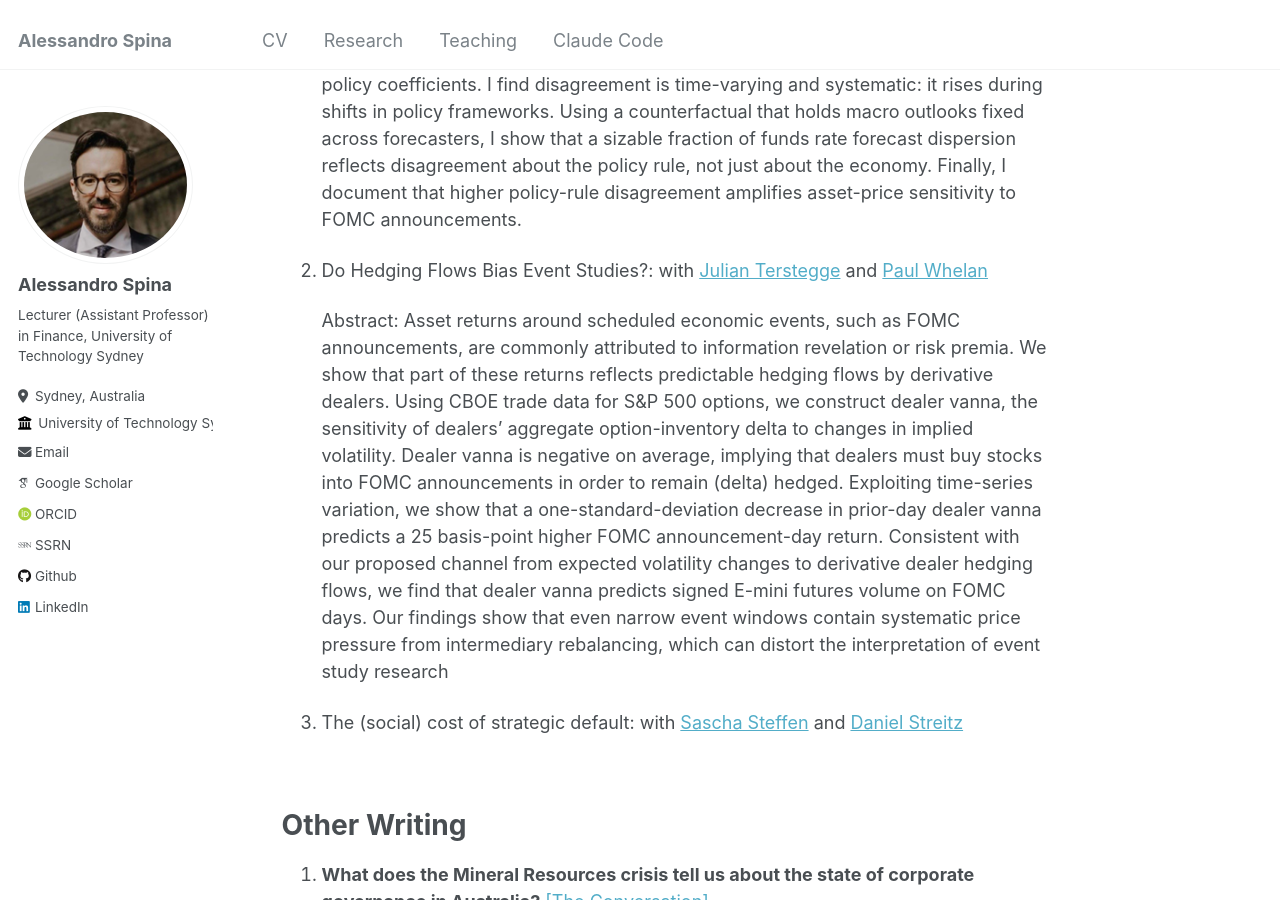
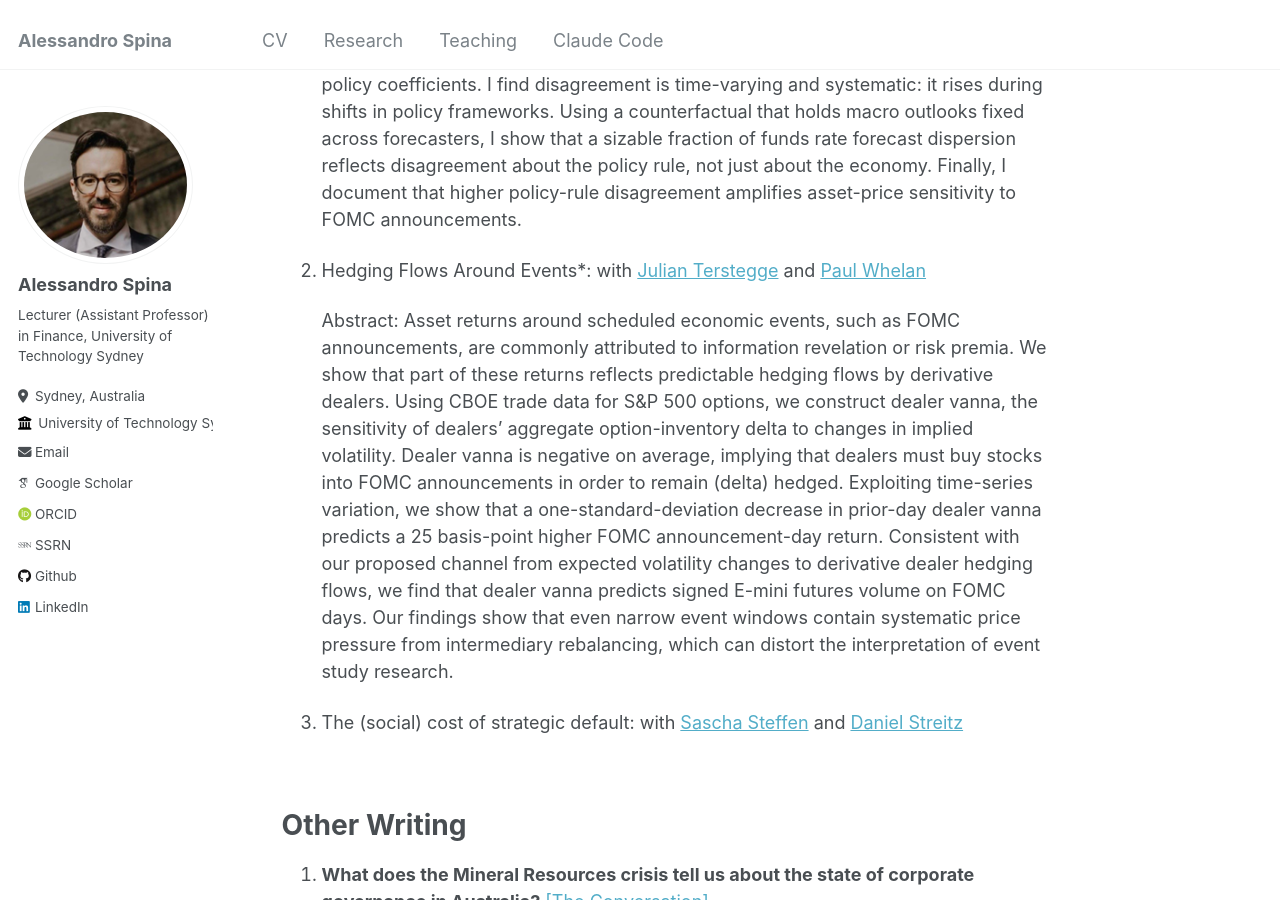
Before and after one commit to aspi6246/aspi6246.github.io, a Jekyll site: the page built from _pages/about.md, in a window 1280 px wide and 900 px high, scrolled down 1019 px. Built offline with Jekyll 4.4.1, drawn with Linux system fonts in a browser that asks for light colours; some web fonts are replaced.

Commit message:
Update paper 2 title to Hedging Flows Around Events*
Renamed from "Do Hedging Flows Bias Event Studies?" and added trailing
period to abstract on about and publications pages.

Co-Authored-By: Claude Opus 4.6 <noreply@anthropic.com>

```diff
--- a/_pages/about.md
+++ b/_pages/about.md
@@ -29,9 +29,9 @@ Working Papers
 
     Abstract: Professional forecasts of U.S. monetary policy display persistent and large cross-sectional dispersion. What drives this disagreement? I distinguish between two sources: (i) heterogeneity in macroeconomic outlooks and (ii) heterogeneity in perceived monetary policy rules. Using monthly Blue Chip Financial Forecasts (BCFF) panels, I estimate forecaster- and time-specific perceived policy rules. I construct a new disagreement measure that isolates cross-sectional dispersion in perceived policy coefficients. I find disagreement is time-varying and systematic: it rises during shifts in policy frameworks. Using a counterfactual that holds macro outlooks fixed across forecasters, I show that a sizable fraction of funds rate forecast dispersion reflects disagreement about the policy rule, not just about the economy. Finally, I document that higher policy-rule disagreement amplifies asset-price sensitivity to FOMC announcements.
 
-2. Do Hedging Flows Bias Event Studies?: with [Julian Terstegge](https://sites.google.com/view/julianterstegge) and [Paul Whelan](https://sites.google.com/view/paulwhelan/home)
+2. Hedging Flows Around Events\*: with [Julian Terstegge](https://sites.google.com/view/julianterstegge) and [Paul Whelan](https://sites.google.com/view/paulwhelan/home)
 
-    Abstract: Asset returns around scheduled economic events, such as FOMC announcements, are commonly attributed to information revelation or risk premia. We show that part of these returns reflects predictable hedging flows by derivative dealers. Using CBOE trade data for S&P 500 options, we construct dealer vanna, the sensitivity of dealers’ aggregate option-inventory delta to changes in implied volatility. Dealer vanna is negative on average, implying that dealers must buy stocks into FOMC announcements in order to remain (delta) hedged. Exploiting time-series variation, we show that a one-standard-deviation decrease in prior-day dealer vanna predicts a 25 basis-point higher FOMC announcement-day return. Consistent with our proposed channel from expected volatility changes to derivative dealer hedging flows, we find that dealer vanna predicts signed E-mini futures volume on FOMC days. Our findings show that even narrow event windows contain systematic price pressure from intermediary rebalancing, which can distort the interpretation of event study research
+    Abstract: Asset returns around scheduled economic events, such as FOMC announcements, are commonly attributed to information revelation or risk premia. We show that part of these returns reflects predictable hedging flows by derivative dealers. Using CBOE trade data for S&P 500 options, we construct dealer vanna, the sensitivity of dealers’ aggregate option-inventory delta to changes in implied volatility. Dealer vanna is negative on average, implying that dealers must buy stocks into FOMC announcements in order to remain (delta) hedged. Exploiting time-series variation, we show that a one-standard-deviation decrease in prior-day dealer vanna predicts a 25 basis-point higher FOMC announcement-day return. Consistent with our proposed channel from expected volatility changes to derivative dealer hedging flows, we find that dealer vanna predicts signed E-mini futures volume on FOMC days. Our findings show that even narrow event windows contain systematic price pressure from intermediary rebalancing, which can distort the interpretation of event study research.
 
 3. The (social) cost of strategic default: with [Sascha Steffen](https://www.sascha-steffen.de/) and [Daniel Streitz](https://sites.google.com/site/streitzdaniel/)
 
```
Also changed, not shown: _pages/publications.md (+2 -2 lines), 1 other file.
